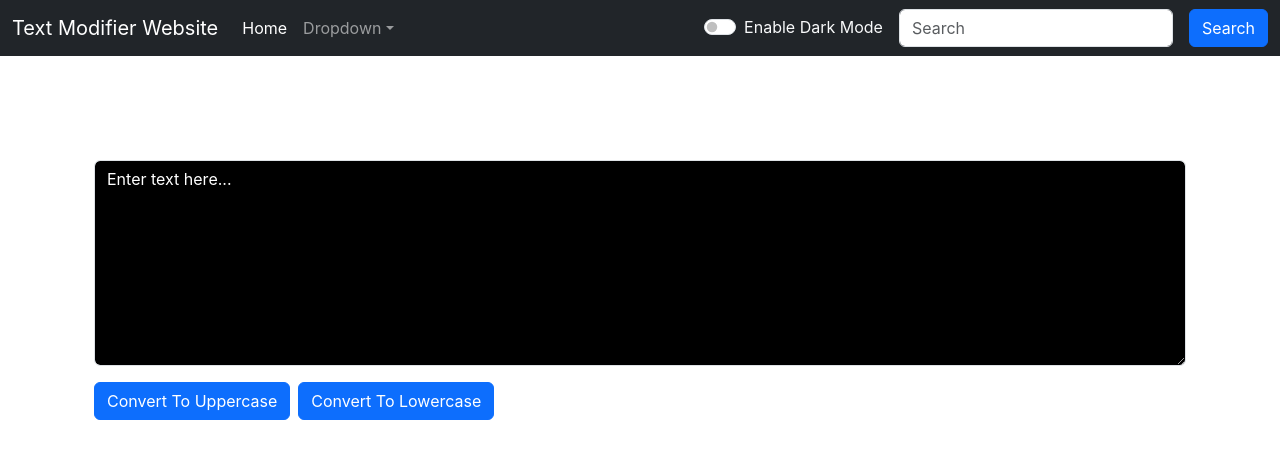
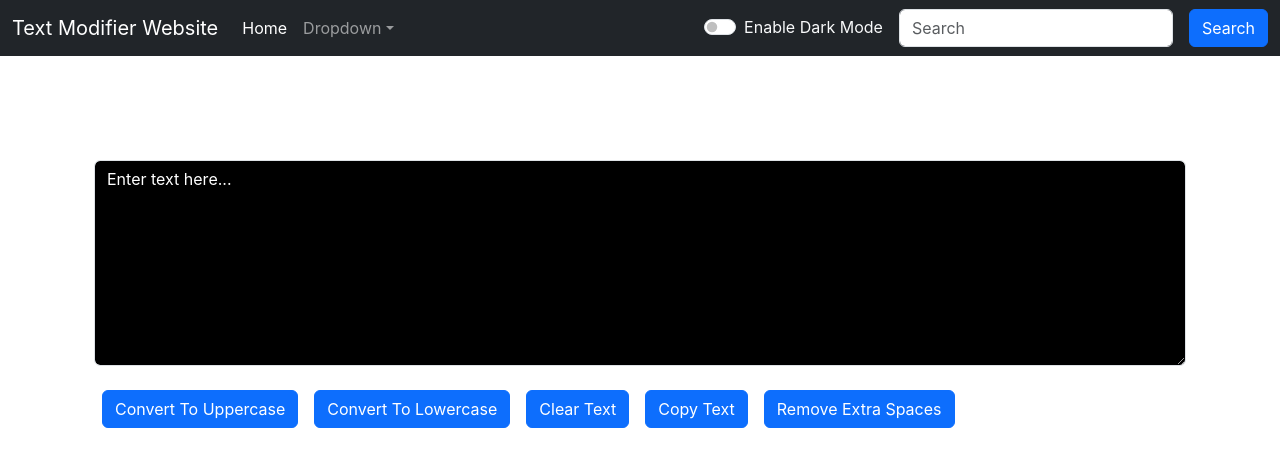
Before and after one commit to DhruvDhari/Learning_React, a React (Create React App) app in the folder my-app/: page / in a window 1280 px wide. Shown: the top 466 px of the page. Built offline with nearby package versions, Linux system fonts and the light colour scheme.

Commit message:
enhanced the textform component

```diff
--- a/my-app/src/components/TextForm.jsx
+++ b/my-app/src/components/TextForm.jsx
@@ -61,6 +61,22 @@ export default function TextForm(props) {
 
               setText(newext);
         }
+        const handleClearClick=()=>{
+          let newext='';
+          setText(newext);
+        }
+
+        const handleCopy=()=>{
+          let text =document.getElementById("myBox");
+          text.select();
+          navigator.clipboard.writeText(text.value);
+        }
+
+        const handleExtraSpaces=()=>{
+          let newext=text.split(/[ ]+/);
+          setText(newext.join(" "));
+        }
+
         const handleOnChange=(event)=>{
             console.log("on change");
             setText(event.target.value);
@@ -74,13 +90,16 @@ export default function TextForm(props) {
 
         <textarea style={{backgroundColor:props.mode==='light'?'white':'black',color:props.mode==='light'?'black':'white'}} className="form-control" id="myBox" onChange={handleOnChange} value={text} rows="8"></textarea>
       </div>
-      <button className="btn btn-primary " onClick={handleUpClick} >Convert To Uppercase</button>
-      <button className="btn btn-primary mx-2" onClick={handleUpClick2} >Convert To Lowercase</button>
+      <button className="btn btn-primary m-2" onClick={handleUpClick} >Convert To Uppercase</button>
+      <button className="btn btn-primary m-2" onClick={handleUpClick2} >Convert To Lowercase</button>
+      <button className="btn btn-primary m-2" onClick={handleClearClick} >Clear Text</button>
+      <button className="btn btn-primary m-2" onClick={handleCopy} >Copy Text</button>
+      <button className="btn btn-primary m-2" onClick={handleExtraSpaces} >Remove Extra Spaces</button>
     </div>
     <div className="container my-3" style={{color:props.mode==='light'?'black':'white'}}>
         <h1>Your Text Summary</h1>
-        <p>{text.split(" ").length} words and {text.length} characters</p>
-        <p>{0.008*(text.split(" ").length)} minutes it will take to read this..</p>
+        <p>{text.split(" ").filter((element)=>{return element.length!==0}).length} words and {text.length} characters</p>
+        <p>{0.008*(text.split(" ").filter((element)=>{return element.length!==0}).length)} minutes it will take to read this..</p>
         <h2>Preview</h2>
         <p>{text.length>0?text:"Enter text to Preview"}</p>
     </div>
```
